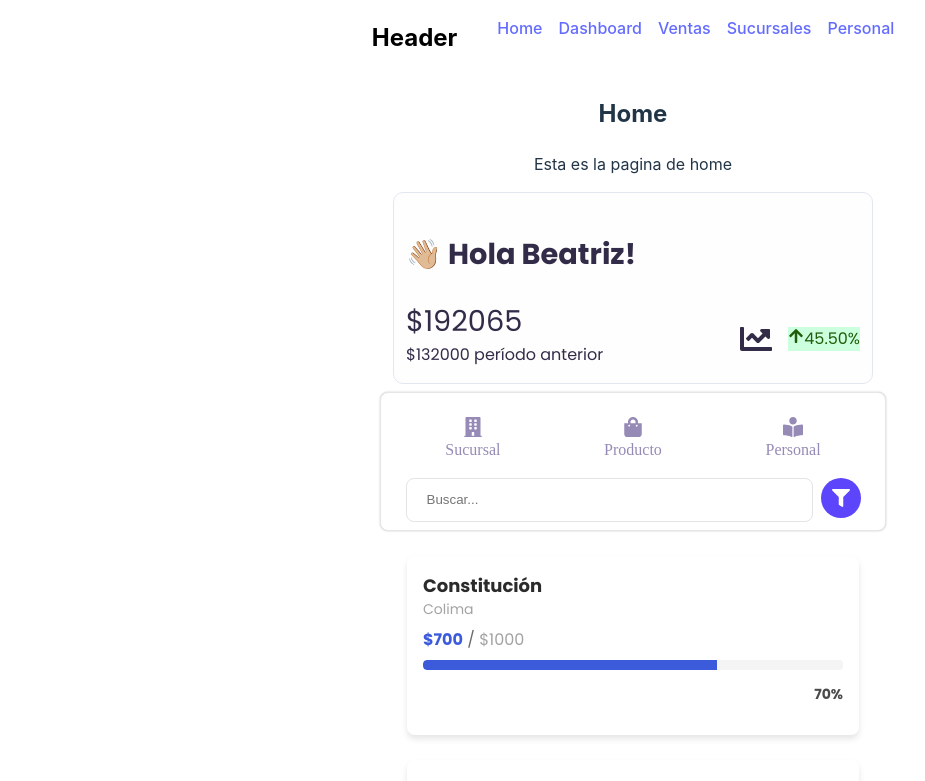
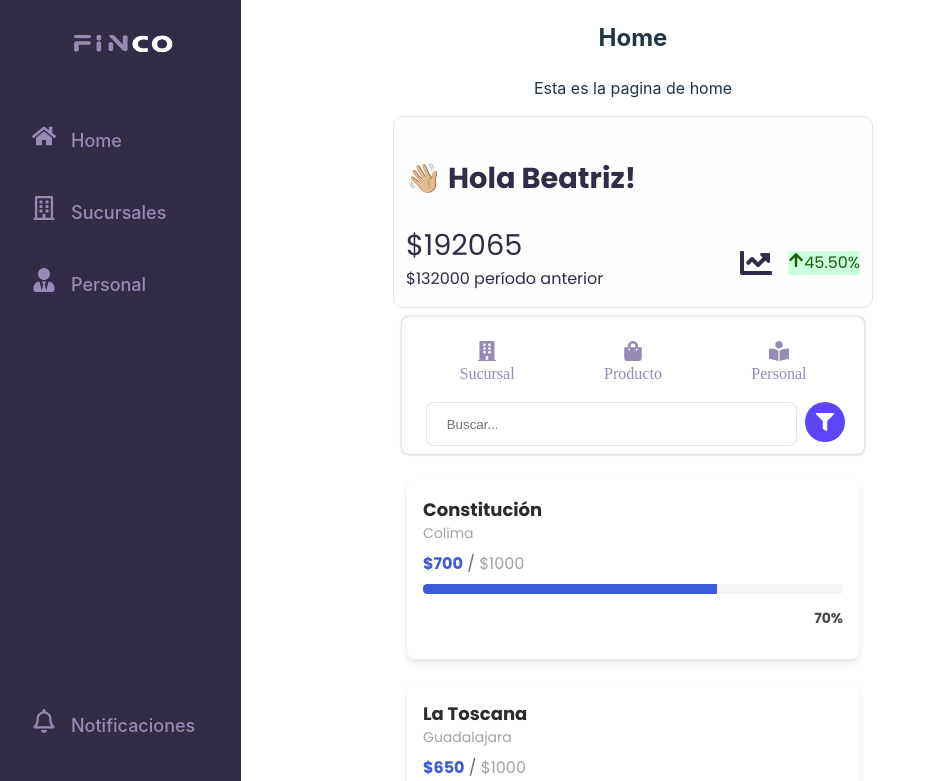
Before and after one commit to No-Country-simulation/c22-19-T-WebApp, a React (Vite) app in the folder frontend/fincowebapp/: page / in a window 1280 px wide. Shown: the top 781 px of the page, without its empty margins (7-932 px from the left). Built offline with nearby package versions, Linux system fonts and the light colour scheme.

Commit message:
Creacion de navbar

```diff
--- a/frontend/fincowebapp/src/components/Header/Header.css
+++ b/frontend/fincowebapp/src/components/Header/Header.css
@@ -1,11 +1,93 @@
-.header{
+.navbar {
+    position: fixed;
+    top: 0;
+    left: 0;
+    height: 900px;
+    width: 200px;
+    background: #332c49;
+    margin: 0;
+    padding: 0;
+    padding: 20px 24px 20px 24px;
+
+
+}
+
+.navbar-logo{
+    margin:10px 0 0 0 ;
+}
+
+.navbar-logo img{
+ height: 25px;
+ width: 130px;
+
+}
+
+.navbar-child {
     display: flex;
-    flex-direction: row;
-    color: #000000;
+    flex-direction: column;
+    gap: 24px;
+    height: 65%;
+    margin: 55px 0 0 0;
 }
-.navbar{
-    list-style: none;
+
+.navbar-child a {
     display: flex;
-    column-gap: 1em;
-    flex-direction: row;
+    align-items: center;
+    color: #968AB6;
+    width: 170px;
+    padding: 6px 0 6px 15px;
+    border-radius: 8px;
+    text-align: start;
+    font-size: 18px;
+    transition: 0.2s;
 }
+
+.navbar-child i {
+    font-size: 24px;
+    padding: 0px 15px 0 0;
+}
+
+.navbar-child a:focus {
+    background: #4F46E5;
+    color: #ffffff;
+}
+.navbar-child a:hover{
+    scale: 1.1;
+    color: #ffffff;
+    transition: 0.2s;
+    }
+
+/* Segunda seccion */
+.navbar-child-second {
+    margin: auto;
+    display: flex;
+    flex-direction: column;
+    gap: 24px;
+
+}
+
+.navbar-child-second a {
+    display: flex;
+    align-items: center;
+    color: #968AB6;
+    width: 170px;
+    padding: 6px 0 6px 15px;
+    border-radius: 8px;
+    text-align: start;
+    font-size: 18px;
+    transition: 0.2s;
+
+}
+.navbar-child-second a:hover{
+scale: 1.1;
+color: #ffffff;
+transition: 0.2s;
+}
+.navbar-child-second a:focus {
+    background: #4F46E5;
+    color: #ffffff;
+}
+.navbar-child-second i {
+    font-size: 24px;
+    padding: 0px 15px 0 0;
+}
--- a/frontend/fincowebapp/src/components/Header/Header.jsx
+++ b/frontend/fincowebapp/src/components/Header/Header.jsx
@@ -1,18 +1,36 @@
 import { Link } from "react-router-dom";
 import "./Header.css";
-
+import { FaHome,FaRegBuilding,FaUserTie,FaList,FaRegBell   } from "react-icons/fa";
+import LOGO from "../../assets/Logo.png";
+import { MdOutlineNotifications } from "react-icons/md";
 export const Header = () => {
     return (
         <header className="header">
-          <h2>Header</h2>
-          <nav>
-            <ul className="navbar">
-                <li><Link to="/">Home</Link></li>
-                <li><Link to="/dashboard">Dashboard</Link></li>
-                <li><Link to="/sales">Ventas</Link></li>
-                <li><Link to="/branches">Sucursales</Link></li>
-                <li><Link to="/staff">Personal</Link></li>
-            </ul>
+
+          <nav className="navbar" >
+                  <div className="navbar-logo">
+                   <img src={LOGO} alt="" />
+                  </div>
+                    <div className="navbar-child">
+
+                <Link to="/"><i><FaHome/></i>Home</Link>
+
+                <Link to="/branches"><i><FaRegBuilding /></i>Sucursales</Link>
+
+                <Link to="/staff"><i><FaUserTie/></i>Personal</Link>
+                    </div>
+
+                    <div className="navbar-child-second">
+
+                      <Link to="/"><i><FaRegBell /></i>Notificaciones</Link>
+
+                      <Link to="/branches"><i><FaList /></i>Menu</Link>
+
+                      <Link to="/staff"><i><FaUserTie/></i>Mi cuenta</Link>
+                          </div>
+
+
+
           </nav>
         </header>
       );
```
Also changed, not shown: frontend/fincowebapp/src/assets/Logo.png (added).
